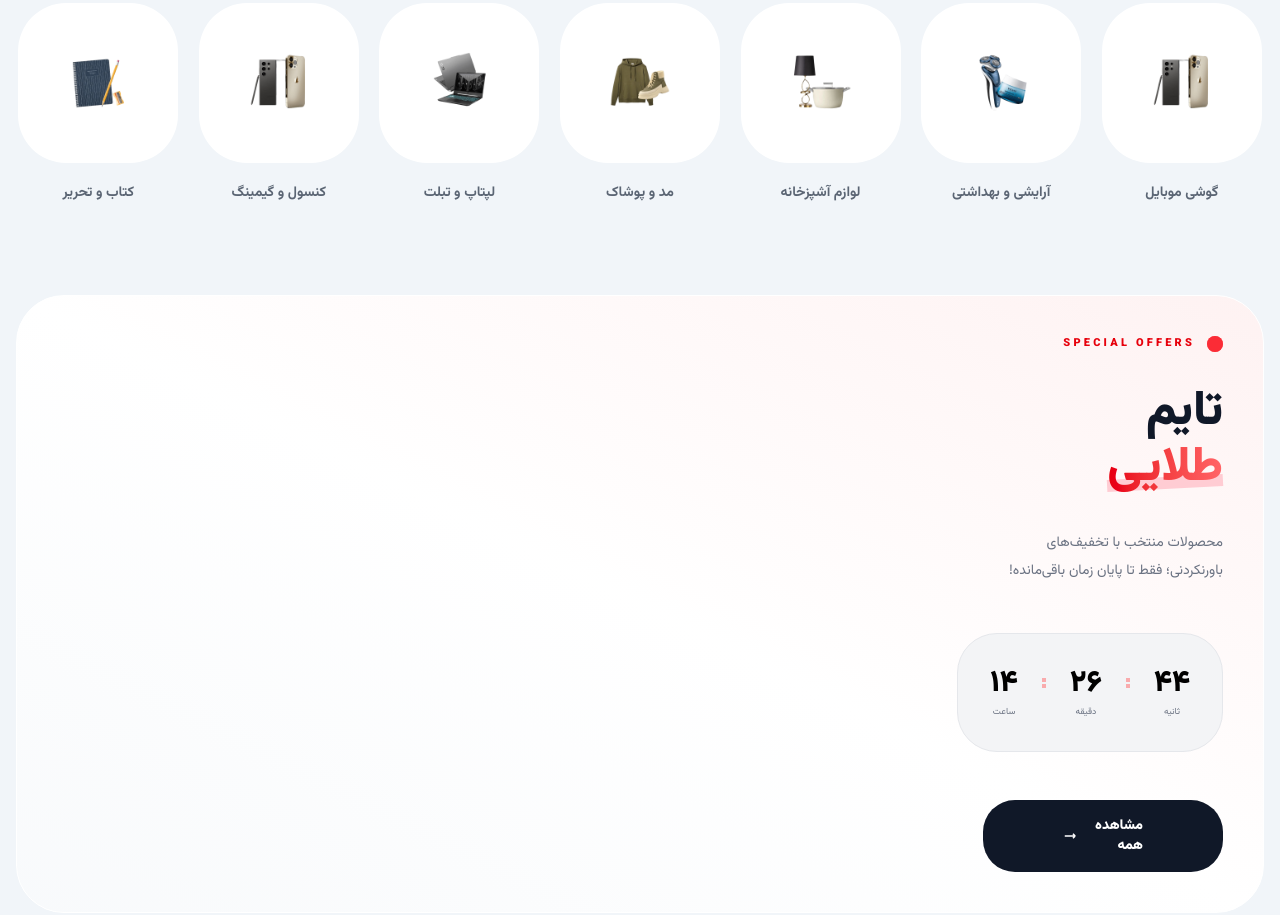
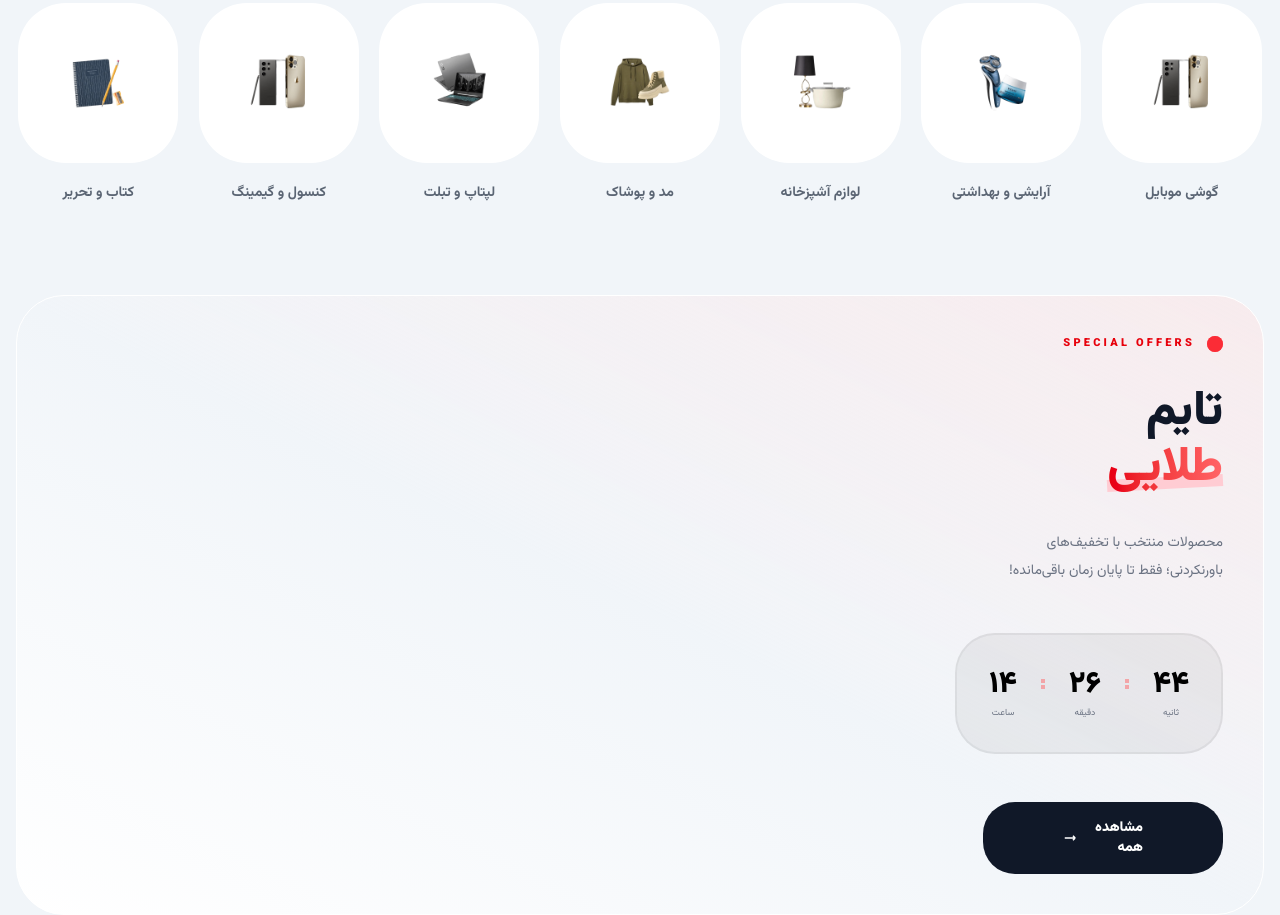
Before and after one commit to vahidr1996/vanilla-js-ecommerce, a website built with Vite: page index.html in a window 1280 px wide. Shown: the part 1026-1941 px from the top of the page. Built offline with nearby package versions, Linux system fonts and the light colour scheme.

Commit message:
style: refine gradient colors and timer background to match UI design

```diff
--- a/index.html
+++ b/index.html
@@ -872,7 +872,7 @@
       <!-- GOLDEN TIME OFFERS SECTION -->
       <section class="wrapper mt-16">
         <div
-          class="grid grid-cols-12 bg-linear-to-tr from-slate-50 via-white to-red-50 border border-white rounded-[3rem]"
+          class="grid grid-cols-12 bg-linear-to-tr from-white via-slate-100 to-red-100/50 border border-white rounded-[3rem]"
         >
           <!-- Right Column: JS Timer & Actions -->
           <div class="col-span-3 flex flex-col items-start gap-8 p-10">
@@ -909,7 +909,7 @@
               باقی‌مانده!
             </p>
             <div
-              class="bg-gray-100 p-8 border border-gray-200 rounded-[2.5rem] flex justify-center gap-6 mt-4"
+              class="bg-black/5 p-8 border-2 border-black/5 rounded-[2.5rem] flex justify-center gap-6 mt-4"
             >
               <div class="flex flex-col items-center gap-1">
                 <span class="text-3xl font-black">۴۴</span>
```
